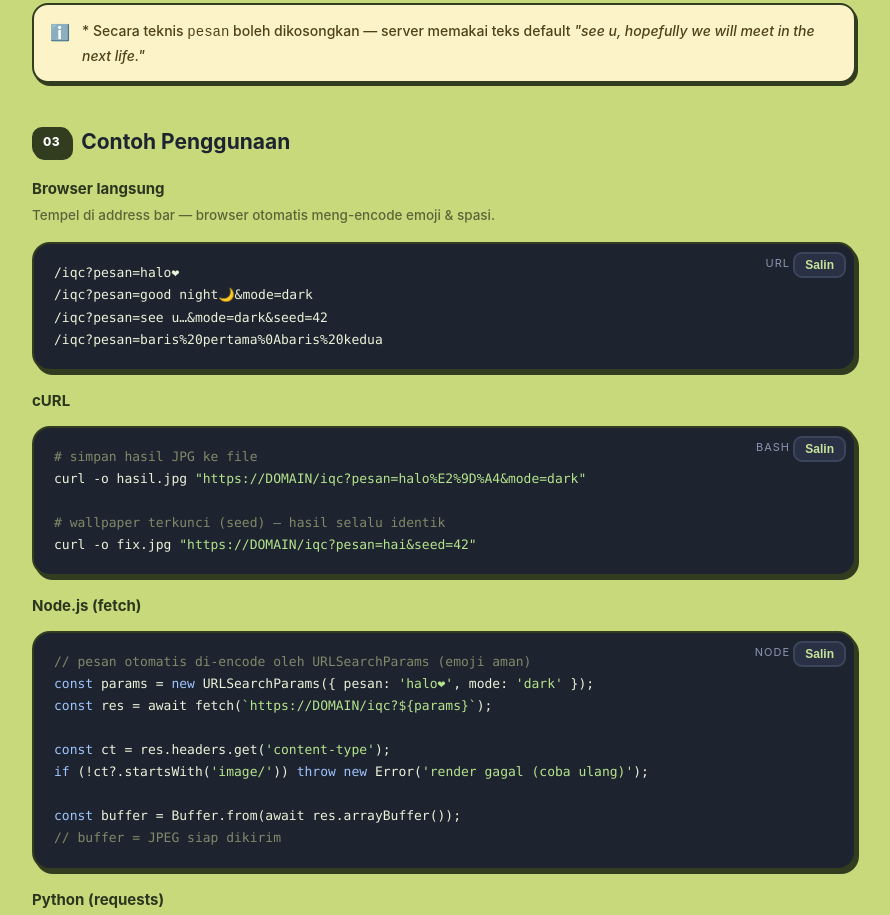
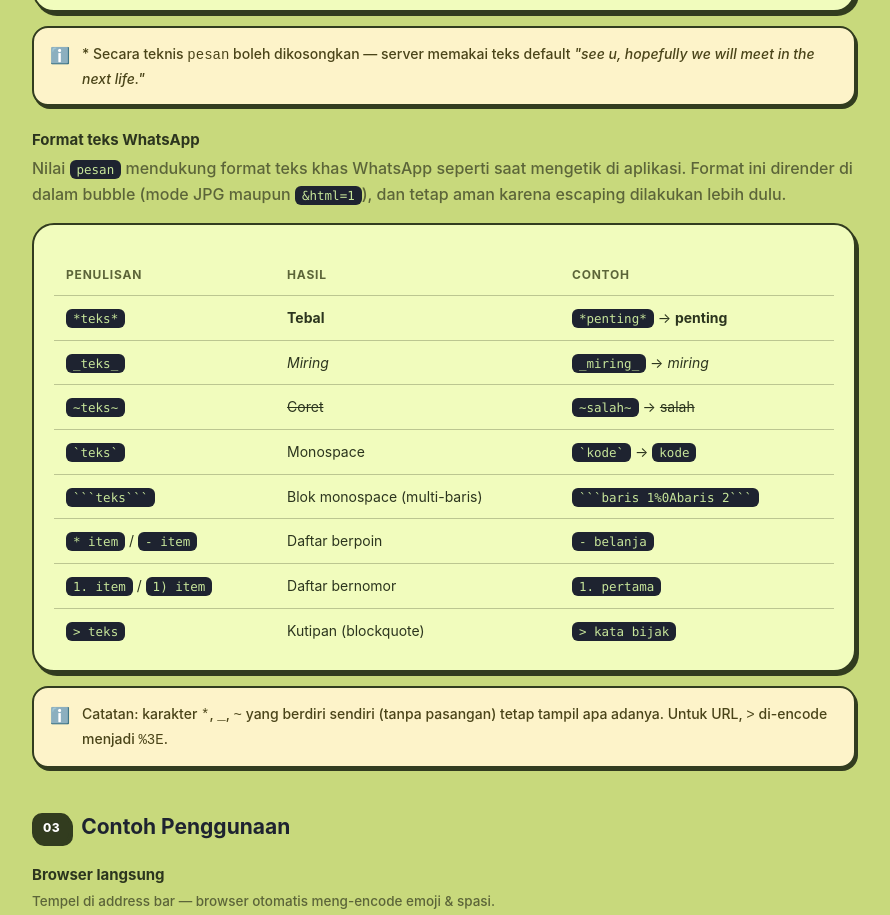
Before and after one commit to denllowss/iqc, a website: page public/docs.html in a window 1280 px wide. Shown: the part 1837-2752 px from the top of the page, without its empty margins (196-1086 px from the left). Drawn offline with Linux system fonts and the light colour scheme.

Commit message:
docs: tambah dokumentasi format teks WhatsApp

````diff
--- a/public/docs.html
+++ b/public/docs.html
@@ -253,7 +253,7 @@
           <td><code>pesan</code> <span class="req">WAJIB*</span></td>
           <td><span class="tipe">string</span></td>
           <td><code>see u, hopefully…</code></td>
-          <td>Isi bubble chat. Maks <b>1000</b> karakter. Mendukung emoji (otomatis jadi emoji Apple) &amp; baris baru (<code>%0A</code> → baris baru). Karakter berbahaya otomatis di-escape (aman XSS).</td>
+          <td>Isi bubble chat. Maks <b>1000</b> karakter. Mendukung emoji (otomatis jadi emoji Apple), baris baru (<code>%0A</code> → baris baru), dan <a href="#format-wa">format teks WhatsApp</a> (tebal, miring, coret, monospace, daftar, kutip). Karakter berbahaya otomatis di-escape (aman XSS).</td>
         </tr>
         <tr>
           <td><code>mode</code></td>
@@ -276,6 +276,23 @@
       </table>
     </div>
     <div class="note"><span class="ic">ℹ️</span><span>* Secara teknis <code>pesan</code> boleh dikosongkan — server memakai teks default <i>"see u, hopefully we will meet in the next life."</i></span></div>
+
+    <h3 id="format-wa" style="margin:22px 0 2px; font-size:15px">Format teks WhatsApp</h3>
+    <p class="desc">Nilai <code>pesan</code> mendukung format teks khas WhatsApp seperti saat mengetik di aplikasi. Format ini dirender di dalam bubble (mode JPG maupun <code>&amp;html=1</code>), dan tetap aman karena escaping dilakukan lebih dulu.</p>
+    <div class="card scroll">
+      <table>
+        <tr><th>Penulisan</th><th>Hasil</th><th>Contoh</th></tr>
+        <tr><td><code>*teks*</code></td><td><b>Tebal</b></td><td><code>*penting*</code> → <b>penting</b></td></tr>
+        <tr><td><code>_teks_</code></td><td><i>Miring</i></td><td><code>_miring_</code> → <i>miring</i></td></tr>
+        <tr><td><code>~teks~</code></td><td><s>Coret</s></td><td><code>~salah~</code> → <s>salah</s></td></tr>
+        <tr><td><code>`teks`</code></td><td>Monospace</td><td><code>`kode`</code> → <code>kode</code></td></tr>
+        <tr><td><code>```teks```</code></td><td>Blok monospace (multi-baris)</td><td><code>```baris 1%0Abaris 2```</code></td></tr>
+        <tr><td><code>* item</code> / <code>- item</code></td><td>Daftar berpoin</td><td><code>- belanja</code></td></tr>
+        <tr><td><code>1. item</code> / <code>1) item</code></td><td>Daftar bernomor</td><td><code>1. pertama</code></td></tr>
+        <tr><td><code>&gt; teks</code></td><td>Kutipan (blockquote)</td><td><code>&gt; kata bijak</code></td></tr>
+      </table>
+    </div>
+    <div class="note"><span class="ic">ℹ️</span><span>Catatan: karakter <code>*</code>, <code>_</code>, <code>~</code> yang berdiri sendiri (tanpa pasangan) tetap tampil apa adanya. Untuk URL, <code>&gt;</code> di-encode menjadi <code>%3E</code>.</span></div>
   </section>
 
   <!-- ================= CONTOH ================= -->
````
